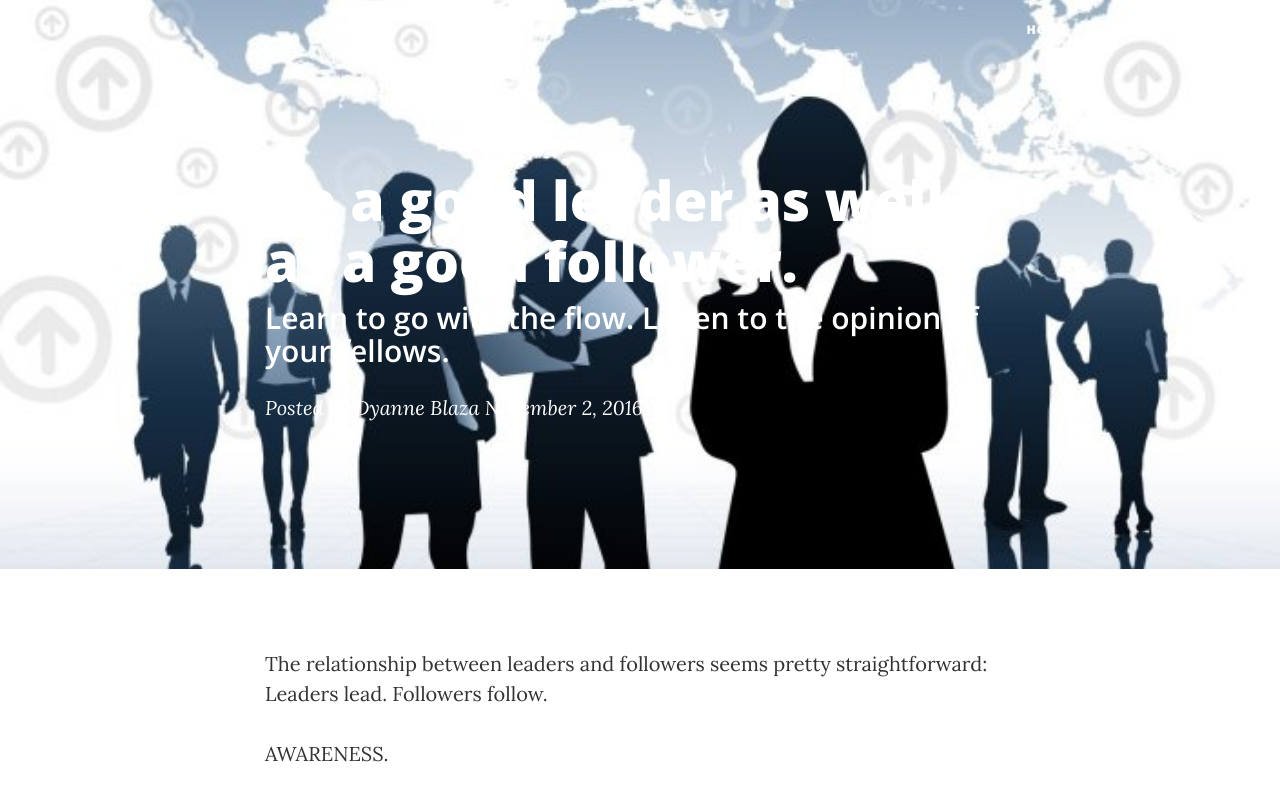
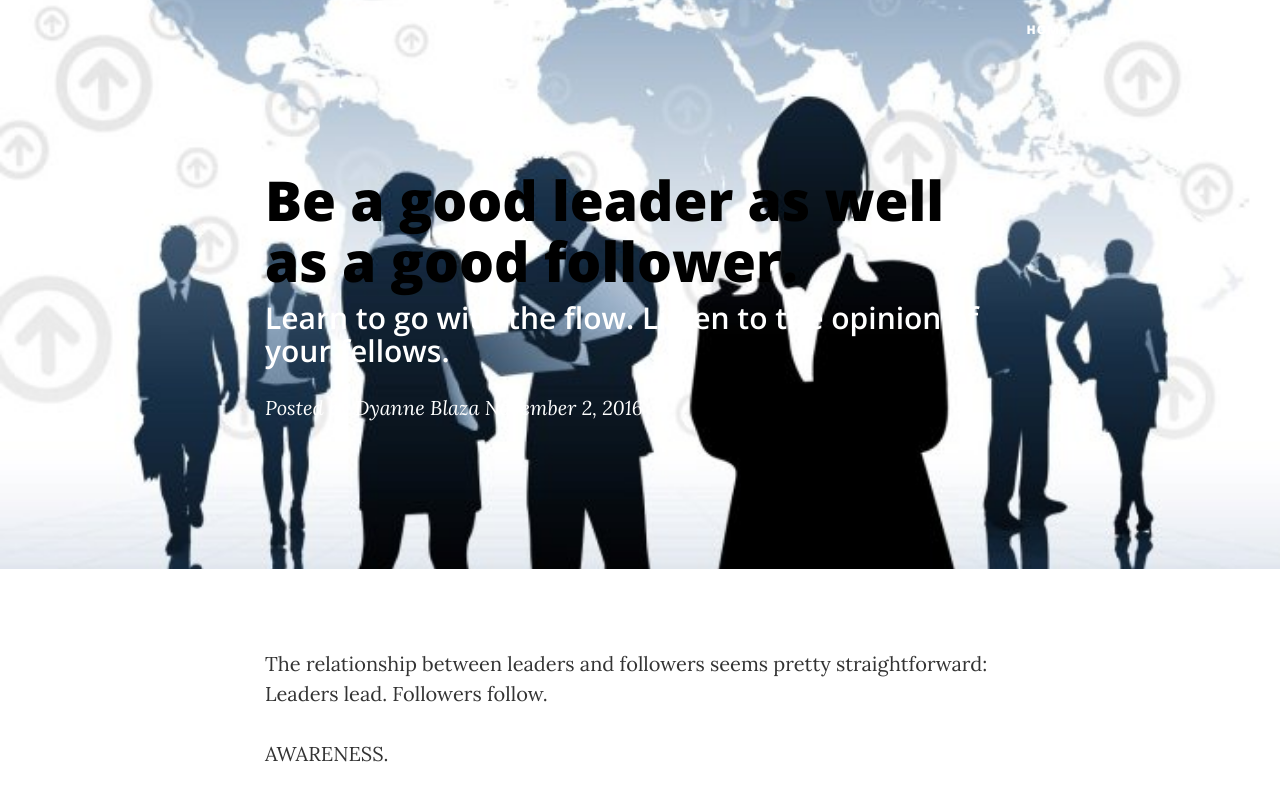
Before and after one commit to kathleenblaza/DyanneBlazaBlog, a website: page post.html in a window 1280 px wide. Shown: the top 796 px of the page. Drawn offline with nearby package versions, Linux system fonts and the light colour scheme.

Commit message:
Update post.html

```diff
--- a/post.html
+++ b/post.html
@@ -72,7 +72,7 @@
             <div class="row">
                 <div class="col-lg-8 col-lg-offset-2 col-md-10 col-md-offset-1">
                     <div class="post-heading">
-                        <h1 style ="black">Be a good leader as well as a good follower.</h1>
+                        <h1 style ="color : black">Be a good leader as well as a good follower.</h1>
                         <h2 class="subheading">Learn to go with the flow. Listen to the opinion of your fellows.</h2>
                         <span class="meta">Posted by <a href="#">Dyanne Blaza</a> November 2, 2016</span>
                     </div>
```
